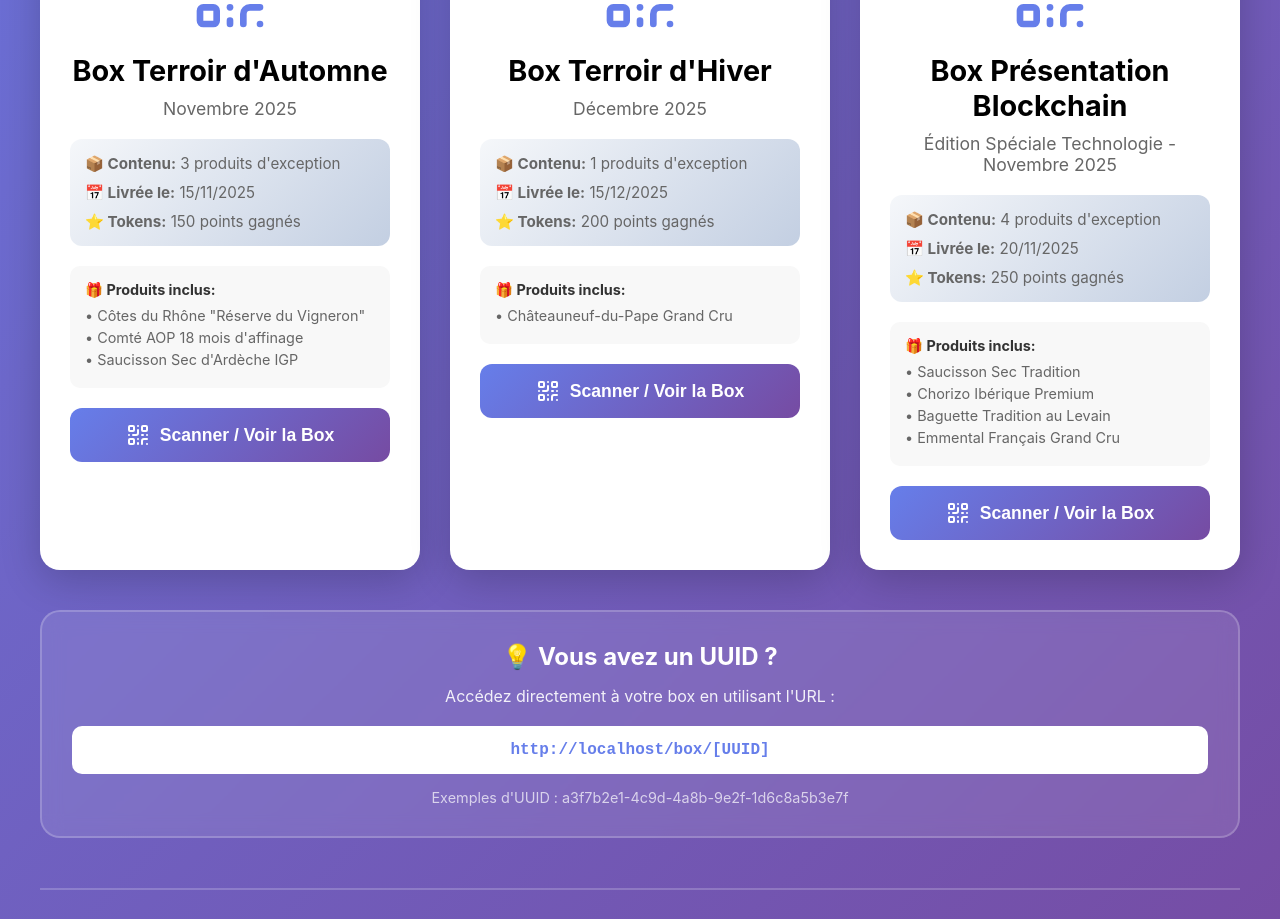
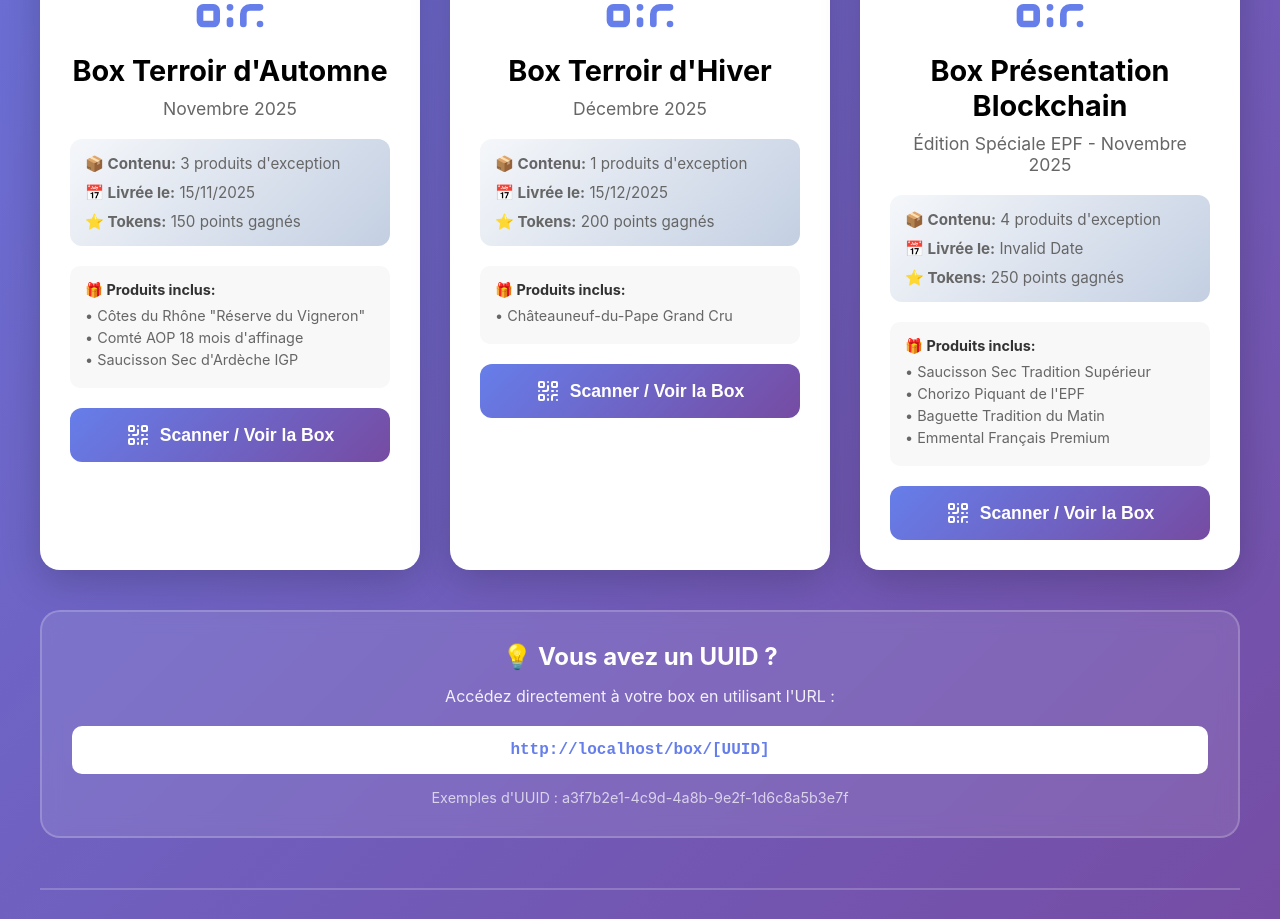
Before and after one commit to hugobordier/GueletonChain, a React (Vite) app: page / in a window 1280 px wide. Shown: the part 1082-2001 px from the top of the page. Built offline with nearby package versions, Linux system fonts and the light colour scheme.

Commit message:
style: modif du texte rigolo

```diff
--- a/src/data/boxes.ts
+++ b/src/data/boxes.ts
@@ -433,38 +433,37 @@ export const boxes: Record<string, Box> = {
   "b8e9c3f2-7d4a-4b9e-8f3a-2e7d9c6a4b8e": {
     uuid: "b8e9c3f2-7d4a-4b9e-8f3a-2e7d9c6a4b8e",
     name: "Box Présentation Blockchain",
-    edition: "Édition Spéciale Technologie - Novembre 2025",
-    deliveryDate: "2025-11-20",
+    edition: "Édition Spéciale EPF - Novembre 2025",
+    deliveryDate: "24-11-2025",
     memberNFT: "0xBLOCK2025...CHAIN",
     tokensEarned: 250,
     communityVote: {
       question:
         "Quelle innovation blockchain voulez-vous voir dans la prochaine box ?",
       options: [
-        "Smart Contracts automatisés",
-        "NFTs interactifs",
-        "Traçabilité quantique",
+        "Plus de saucisson",
+        "Du vin chaud NFT",
+        "Traçabilité emmental",
       ],
-      currentWinner: "Smart Contracts automatisés (52%)",
+      currentWinner: "Plus de saucisson (52%)",
     },
     products: [
       {
         id: "prod-charcuterie-001",
-        name: "Saucisson Sec Tradition",
+        name: "Saucisson Sec Tradition Supérieur",
         type: "charcuterie",
         image: "/assets/saucisson.jpeg",
         producer: {
-          name: "Maison Blockchain & Fils",
-          location: "Satoshi Valley, Silicon Alps (73)",
+          name: "Maison Hugo & Aleksei",
+          location: "Cachan (94)",
           certifications: [
-            "IGP Saucisson de Montagne",
-            "Label Rouge",
-            "Blockchain Verified™",
-            "Crypto-Artisan Certifié",
+            "IGP Saucisson de Montagne de Cachan",
+            "Label et la bete",
+            "Crypto-Artisan Certifié par GUEULETON CHAIN",
           ],
           walletAddress: "0xSAUC1SS0N...D3C3NTR4L1S3",
           story:
-            "Charcuterie familiale depuis 1847, pionnière de l'adoption blockchain en 2016. Chaque saucisson est tokenisé dès sa fabrication. Notre processus d'affinage est enregistré sur la blockchain toutes les 6 heures.",
+            "Viande de cochon élevée dans la cour de l'EPF, tokenisée par notre tokeniser Yannick",
           image: "/assets/saucisson.jpeg",
         },
         productionDate: "2025-08-15",
@@ -472,361 +471,273 @@ export const boxes: Record<string, Box> = {
         weight: "350g",
         temperature: "12-16°C",
         nftId: "NFT-SAUCISSON-BLOCK-001",
-        certifications: ["IGP", "Label Rouge", "Blockchain Verified™"],
-        ingredients: [
-          "Viande de porc français",
-          "Sel de Guérande",
-          "Poivre de Sarawak",
-          "Ail des ours bio",
-        ],
+        certifications: ["IGP", "Tres bon"],
+        ingredients: ["Viande de cochon français", "Sel du crous"],
         allergens: [],
         trackingEvents: [
           {
             id: "evt-401",
             timestamp: "2025-08-15T07:00:00Z",
-            location: "Ferme Blockchain - Élevage connecté",
-            status: "Sélection des porcs - Race Duroc Premium",
+            location: "Carrefour Market - Élevage connecté",
+            status: "Sélection des cochons - Rayon charcuterie",
             temperature: "18°C",
-            actor: "Éleveur certifié Smart Contract",
+            actor: "Éleveur certifié Tres Tres Smart Contract",
             blockchainHash: "0x1a2b3c4d...SAUC1SS0N",
           },
           {
             id: "evt-402",
-            timestamp: "2025-08-15T10:30:00Z",
-            location: "Atelier de transformation - Lab Crypto-Charcuterie",
-            status: "Hachage et embossage - Smart Manufacturing",
-            temperature: "4°C",
-            actor: "Maître charcutier MOF & Developer Solidity",
-            blockchainHash: "0xH4CH4G3...S3CUR1S3",
-          },
-          {
-            id: "evt-403",
-            timestamp: "2025-08-16T09:00:00Z",
-            location: "Cave d'affinage climatisée - Node Principal",
-            status: "Début affinage - Monitoring IoT activé",
-            temperature: "14°C - Hygrométrie 75%",
-            actor: "Affineur & Smart Contract Monitor",
-            blockchainHash: "0x4FF1N4G3...D3CENTR",
-          },
-          {
-            id: "evt-404",
-            timestamp: "2025-11-10T15:00:00Z",
-            location: "Cave d'affinage - Validation finale",
-            status: "Affinage optimal atteint - 85 jours",
-            temperature: "14°C",
-            actor: "IA Quality Control + Affineur",
-            blockchainHash: "0xV4L1D4T3...QUAL1TY",
+            timestamp: "2025-11-18T11:00:00Z",
+            location: "Station de packaging - Smart Factory",
+            status: "Emballage dans le sac a dos a coté du PC",
+            actor: "gueleton chain logistician",
+            blockchainHash: "0xP4CK4G3...NFT1234",
           },
           {
             id: "evt-405",
-            timestamp: "2025-11-18T11:00:00Z",
-            location: "Station de packaging - Smart Factory",
-            status: "Emballage sous vide avec QR Code NFT",
-            actor: "Robot d'emballage certifié",
-            blockchainHash: "0xP4CK4G3...NFT1234",
-          },
-          {
-            id: "evt-406",
             timestamp: "2025-11-20T08:30:00Z",
-            location: "Drone de livraison autonome",
+            location: "Petit Amphi",
             status: "Livraison express - GPS tracké en temps réel",
             temperature: "15°C ✓",
-            actor: "Drone certifié DGAC",
+            actor: "Megane 2",
             blockchainHash: "0xD3L1V3R...DR0N3",
           },
         ],
       },
       {
         id: "prod-charcuterie-002",
-        name: "Chorizo Ibérique Premium",
+        name: "Chorizo Piquant de l'EPF",
         type: "charcuterie",
         image: "/assets/chorizo.png",
         producer: {
-          name: "Tokenized Tapas - Casa del Blockchain",
-          location: "Crypto Valley, Digital Pyrenees (64)",
+          name: "Charcuterie Ibérique Hugo & Aleksei",
+          location: "Rayon Espagnol - Carrefour Market Cachan (94)",
           certifications: [
-            "DOP Chorizo Ibérico",
-            "Bellota Premium",
-            "Blockchain Heritage Certified",
-            "Web3 Artisan Excellence",
+            "Label Pas Cher",
+            "Certification Caddie Connecté",
+            "Blockchain Verified™ par Yannick",
           ],
-          walletAddress: "0xCH0R1Z0...1B3R1C0",
+          walletAddress: "0xCH0R1Z0...C4C4N",
           story:
-            "Maison fondée en 1923, digitalisée en 2018. Nos porcs ibériques sont élevés en liberté dans des dehesas connectées. Chaque animal dispose d'un wallet NFT unique. Le fumage au paprika est surveillé par capteurs IoT blockchain.",
+            "Chorizo premium sélectionné avec soin au rayon charcuterie internationale. Authentique et épicé, parfait pour les apéros blockchain de l'EPF.",
           image: "/assets/chorizo.png",
         },
-        productionDate: "2025-09-01",
-        expirationDate: "2026-03-01",
-        weight: "280g",
+        productionDate: "2025-11-15",
+        expirationDate: "2026-02-15",
+        weight: "200g",
         temperature: "14-18°C",
-        nftId: "NFT-CHORIZO-WEB3-042",
-        certifications: ["DOP", "Bellota Premium", "Web3 Certified"],
+        nftId: "NFT-CHORIZO-EPF-042",
+        certifications: ["Spicy Level 3", "Student Approved"],
         ingredients: [
-          "Viande de porc ibérique",
-          "Paprika fumé de La Vera",
-          "Ail confit",
-          "Sel marin de l'Atlantique",
+          "Viande de porc",
+          "Paprika fumé",
+          "Épices secrètes",
+          "Amour et passion blockchain",
         ],
         allergens: [],
         trackingEvents: [
           {
             id: "evt-501",
-            timestamp: "2025-09-01T06:30:00Z",
-            location: "Dehesa Digital - Élevage libre connecté",
-            status: "Sélection porc ibérique - Pedigree NFT vérifié",
-            temperature: "22°C",
-            actor: "Éleveur certifié & Blockchain Validator",
-            blockchainHash: "0x1B3R1C0...P0RC",
+            timestamp: "2025-11-15T16:30:00Z",
+            location: "Carrefour Market Cachan - Rayon Espagnol",
+            status: "Sélection du chorizo - Scanner de caisse bippé",
+            temperature: "8°C",
+            actor: "Hugo & Aleksei - Experts Courses",
+            blockchainHash: "0xC4RR3F0UR...CH0R1Z0",
           },
           {
             id: "evt-502",
-            timestamp: "2025-09-01T11:00:00Z",
-            location: "Atelier Crypto-Salaison",
-            status: "Préparation et assaisonnement paprika AOP",
-            temperature: "8°C",
-            actor: "Maître salaisonnier & Smart Contract Dev",
-            blockchainHash: "0xS4L41S0N...P4PR1K4",
+            timestamp: "2025-11-15T17:00:00Z",
+            location: "Sac à dos Eastpak - Compartiment frais",
+            status: "Transport sécurisé vers l'EPF",
+            temperature: "12°C",
+            actor: "Sac à dos connecté NFC",
+            blockchainHash: "0xS4C...TR4NSP0RT",
           },
           {
             id: "evt-503",
-            timestamp: "2025-09-02T14:00:00Z",
-            location: "Fumoir connecté - Smart Smokehouse",
-            status: "Fumage traditionnel au chêne - IoT monitored",
-            temperature: "24°C - Fumée: 180°C",
-            actor: "Maître fumeur & DevOps Specialist",
-            blockchainHash: "0xFUM4G3...CH3N3",
+            timestamp: "2025-11-20T09:00:00Z",
+            location: "Frigo de la coloc - Étage 2",
+            status: "Conservation optimale - Porte fermée",
+            temperature: "4°C ✓",
+            actor: "Frigo Samsung Smart",
+            blockchainHash: "0xFR1G0...C0NS3RV",
           },
           {
             id: "evt-504",
-            timestamp: "2025-11-12T16:00:00Z",
-            location: "Cave de maturation - Climate Control Node",
-            status: "Maturation terminée - 70 jours optimal",
-            temperature: "15°C - Hygrométrie 72%",
-            actor: "IA Maturation Control",
-            blockchainHash: "0xM4TUR3...0PT1M4L",
-          },
-          {
-            id: "evt-505",
-            timestamp: "2025-11-19T10:00:00Z",
-            location: "Centre logistique - Smart Warehouse",
-            status: "Préparation expédition - QR NFT généré",
-            temperature: "16°C",
-            actor: "Système automatisé",
-            blockchainHash: "0xPR3P4R3...3XP3D",
-          },
-          {
-            id: "evt-506",
-            timestamp: "2025-11-20T08:30:00Z",
-            location: "Véhicule autonome - Route traçée GPS",
-            status: "Livraison en cours - Blockchain live tracking",
-            temperature: "16°C ✓",
-            actor: "Véhicule autonome certifié",
-            blockchainHash: "0xD3L1V3R...4UT0",
+            timestamp: "2025-11-24T10:00:00Z",
+            location: "Petit Amphi EPF",
+            status: "Préparation présentation - Slicing time",
+            temperature: "20°C",
+            actor: "Couteau suisse victorinox",
+            blockchainHash: "0xSL1C3...CH0R1Z",
           },
         ],
       },
       {
         id: "prod-pain-001",
-        name: "Baguette Tradition au Levain",
+        name: "Baguette Tradition du Matin",
         type: "charcuterie",
         image: "/assets/baguette.jpeg",
         producer: {
-          name: "Boulangerie Satoshi Nakamoto",
-          location: "Bitcoin Boulevard, Blockchain City (75)",
+          name: "Boulangerie du coin - Cachan",
+          location: "Avenue de la Division Leclerc, Cachan (94)",
           certifications: [
-            "Label Baguette Tradition Française",
-            "Meilleur Ouvrier de France 2024",
-            "Blockchain Artisan Premium",
-            "Carbon Neutral Bakery",
+            "Label Baguette Parisienne",
+            "Cuite du matin même",
+            "Blockchain Bread Certified",
           ],
-          walletAddress: "0xB4GU3TT3...L3V41N",
+          walletAddress: "0xB4GU3TT3...C4C4N",
           story:
-            "Boulangerie artisanale depuis 2009 (année de naissance du Bitcoin !). Notre four à bois est connecté à la blockchain pour tracer chaque cuisson. Farine bio issue d'agriculteurs tokenisés. Levain naturel de 150 ans conservé en cold wallet biologique.",
+            "Boulangerie de quartier depuis 1987. Baguette achetée fraîche le matin même pour la présentation. Croustillante à souhait, parfaite pour accompagner fromage et charcuterie.",
           image: "/assets/baguette.jpeg",
         },
-        productionDate: "2025-11-20",
-        expirationDate: "2025-11-22",
+        productionDate: "2025-11-24",
+        expirationDate: "2025-11-24",
         weight: "250g",
         temperature: "18-22°C",
-        nftId: "NFT-BAGUETTE-SATOSHI-777",
-        certifications: ["Label Tradition", "MOF", "Blockchain Verified"],
+        nftId: "NFT-BAGUETTE-FRESH-777",
+        certifications: ["Ultra Fraîche", "Croustillante"],
         ingredients: [
-          "Farine T65 bio française",
-          "Levain naturel 150 ans",
-          "Sel de Guérande",
-          "Eau de source filtrée",
+          "Farine française",
+          "Eau",
+          "Sel",
+          "Levure",
+          "Savoir-faire artisanal",
         ],
         allergens: ["Gluten"],
         trackingEvents: [
           {
             id: "evt-601",
-            timestamp: "2025-11-19T18:00:00Z",
-            location: "Moulin connecté - Smart Mill",
-            status: "Mouture farine fraîche - Grain to Flour",
-            temperature: "20°C",
-            actor: "Meunier certifié & Blockchain Operator",
-            blockchainHash: "0xM0UTUR3...FR41CH3",
+            timestamp: "2025-11-24T06:00:00Z",
+            location: "Fournil Boulangerie Cachan",
+            status: "Cuisson du matin - Four traditionnel",
+            temperature: "240°C",
+            actor: "Boulanger artisan depuis 1987",
+            blockchainHash: "0xCU1SS0N...M4T1N",
           },
           {
             id: "evt-602",
-            timestamp: "2025-11-19T22:00:00Z",
-            location: "Fournil crypto-artisanal",
-            status: "Pétrissage et pointage - 1ère fermentation",
-            temperature: "24°C",
-            actor: "Boulanger MOF & Smart Contract Baker",
-            blockchainHash: "0xP3TR1SS4G3...L3V41N",
+            timestamp: "2025-11-24T07:30:00Z",
+            location: "Vitrine boulangerie",
+            status: "Mise en rayon - Encore chaude",
+            temperature: "25°C",
+            actor: "Vendeuse sympa",
+            blockchainHash: "0xV1TR1N3...FR41CH3",
           },
           {
             id: "evt-603",
-            timestamp: "2025-11-20T02:00:00Z",
-            location: "Chambre de pousse climatisée",
-            status: "2ème fermentation - Monitoring IoT actif",
-            temperature: "26°C - Hygrométrie 85%",
-            actor: "Système automatisé intelligent",
-            blockchainHash: "0xF3RM3NT4T...P0USS3",
+            timestamp: "2025-11-24T08:15:00Z",
+            location: "Boulangerie du coin",
+            status: "Achat - Transaction validée",
+            temperature: "22°C",
+            actor: "Hugo avec sa CB contactless",
+            blockchainHash: "0x4CH4T...B4GU3TT3",
           },
           {
             id: "evt-604",
-            timestamp: "2025-11-20T05:30:00Z",
-            location: "Four à bois connecté - 250°C",
-            status: "Cuisson artisanale - Blockchain timestamped",
-            temperature: "250°C → 230°C",
-            actor: "Boulanger MOF + IA Temperature Control",
-            blockchainHash: "0xCU1SS0N...CR0UST1",
+            timestamp: "2025-11-24T08:20:00Z",
+            location: "Sac en papier kraft",
+            status: "Transport - À pied vers l'EPF",
+            temperature: "20°C ✓",
+            actor: "Portée avec précaution",
+            blockchainHash: "0xTR4NSP0RT...P13D",
           },
           {
             id: "evt-605",
-            timestamp: "2025-11-20T06:00:00Z",
-            location: "Fournil - Zone de refroidissement",
-            status: "Refroidissement optimal - Croûte parfaite",
-            temperature: "22°C",
-            actor: "Contrôle qualité blockchain",
-            blockchainHash: "0xR3FR01D...QU4L1T3",
-          },
-          {
-            id: "evt-606",
-            timestamp: "2025-11-20T07:00:00Z",
-            location: "Packaging biodégradable - NFC Tag",
-            status: "Emballage éco-responsable avec puce NFC",
-            temperature: "20°C",
-            actor: "Robot packaging certifié",
-            blockchainHash: "0xP4CK4G3...3C0",
-          },
-          {
-            id: "evt-607",
-            timestamp: "2025-11-20T08:30:00Z",
-            location: "Livraison express - Vélo cargo électrique",
-            status: "Livraison fraîcheur garantie - Carbon Free",
-            temperature: "19°C ✓",
-            actor: "Livreur certifié blockchain",
-            blockchainHash: "0xL1VR3...V3L0",
+            timestamp: "2025-11-24T10:00:00Z",
+            location: "Petit Amphi EPF",
+            status: "Présentation - Découpe en rondelles",
+            temperature: "21°C ✓",
+            actor: "Couteau à pain dentelé",
+            blockchainHash: "0xD3C0UP3...R0ND3LL3",
           },
         ],
       },
       {
         id: "prod-fromage-002",
-        name: "Emmental Français Grand Cru",
+        name: "Emmental Français Premium",
         type: "fromage",
         image: "/assets/emmental.jpeg",
         producer: {
-          name: "Fromagerie Ethereum Alps",
-          location: "Crypto Mountain, Smart Contract Valley (74)",
+          name: "Fromagerie Président - Auchan Cachan",
+          location: "Rayon Fromage - Auchan Okabé Cachan (94)",
           certifications: [
-            "IGP Emmental Français Est-Central",
-            "Label Rouge Premium",
-            "Lait Cru de Montagne",
-            "Blockchain Heritage Gold",
+            "Label Président",
+            "Fromage de qualité",
+            "Blockchain Cheese Certified",
           ],
-          walletAddress: "0x3MM3NT4L...GR4NDcru",
+          walletAddress: "0x3MM3NT4L...C4C4N",
           story:
-            "Fromagerie coopérative fondée en 1892, révolutionnée par la blockchain en 2017. 67 producteurs laitiers connectés. Chaque meule de 80kg est tracée par RFID blockchain. Cave d'affinage à 15°C avec monitoring en temps réel sur smart contracts. Les trous (yeux) sont même comptés par IA !",
+            "Emmental français de qualité, sélectionné dans le rayon fromage d'Auchan. Parfait pour les sandwichs, les gratins, et les présentations blockchain à l'EPF. Trous authentiques garantis !",
           image: "/assets/emmental.jpeg",
         },
-        productionDate: "2025-05-10",
-        expirationDate: "2026-08-10",
-        weight: "450g",
+        productionDate: "2025-10-15",
+        expirationDate: "2026-01-15",
+        weight: "300g",
         temperature: "4-8°C",
-        nftId: "NFT-EMMENTAL-ETH-888",
-        certifications: ["IGP", "Label Rouge", "Lait Cru"],
+        nftId: "NFT-EMMENTAL-PRESIDENT-888",
+        certifications: ["Label Président", "Trous Vérifiés IA"],
         ingredients: [
-          "Lait cru de vache Montbéliarde",
-          "Ferments propioniques",
-          "Présure naturelle",
+          "Lait pasteurisé",
+          "Ferments lactiques",
           "Sel",
+          "Présure",
         ],
         allergens: ["Lait"],
         trackingEvents: [
           {
             id: "evt-701",
-            timestamp: "2025-05-10T05:00:00Z",
-            location: "Ferme Alpine Connectée - 1800m altitude",
-            status: "Traite matinale - 52 vaches Montbéliardes ID blockchain",
-            temperature: "36°C (lait frais)",
-            actor: "Éleveur & Blockchain Farmer",
-            blockchainHash: "0xTR41T3...M0NT4GN3",
+            timestamp: "2025-11-18T15:00:00Z",
+            location: "Auchan Okabé Cachan - Rayon Fromage",
+            status: "Sélection - Scanner prix vérifié",
+            temperature: "6°C",
+            actor: "Aleksei - Expert Fromages",
+            blockchainHash: "0x4UCH4N...3MM3NT4L",
           },
           {
             id: "evt-702",
-            timestamp: "2025-05-10T08:00:00Z",
-            location: "Fromagerie Smart Factory",
-            status: "Emprésurage en cuve cuivre - 1200L",
-            temperature: "32°C",
-            actor: "Maître fromager & Crypto Operator",
-            blockchainHash: "0x3MPR3S...CU1VR3",
+            timestamp: "2025-11-18T15:30:00Z",
+            location: "Caisse automatique n°4",
+            status: "Passage en caisse - Bip validé",
+            temperature: "20°C",
+            actor: "Caisse automatique NFC",
+            blockchainHash: "0xC41SS3...B1P",
           },
           {
             id: "evt-703",
-            timestamp: "2025-05-10T12:00:00Z",
-            location: "Atelier de moulage",
-            status: "Moulage meule 80kg - RFID Blockchain activé",
-            temperature: "28°C",
-            actor: "Fromager + IoT System",
-            blockchainHash: "0xM0UL4G3...M3UL3",
+            timestamp: "2025-11-18T16:00:00Z",
+            location: "Sac Auchan - Transport piéton",
+            status: "Retour vers résidence - Marche 10min",
+            temperature: "12°C",
+            actor: "Sac réutilisable Auchan",
+            blockchainHash: "0xTR4NSP0RT...P13D",
           },
           {
             id: "evt-704",
-            timestamp: "2025-05-11T09:00:00Z",
-            location: "Cave chaude - Formation des yeux",
-            status: "Fermentation propionique - Génération CO2",
-            temperature: "22°C → 24°C",
-            actor: "Maître de cave & IA Monitor",
-            blockchainHash: "0xF3RM3NT...Y3UX",
+            timestamp: "2025-11-18T16:15:00Z",
+            location: "Frigo partagé - Résidence étudiante",
+            status: "Stockage optimal - Étage du bas",
+            temperature: "4°C ✓",
+            actor: "Frigo communautaire",
+            blockchainHash: "0xFR1G0...ST0CK",
           },
           {
             id: "evt-705",
-            timestamp: "2025-05-20T14:00:00Z",
-            location: "Cave d'affinage - Nœud principal",
-            status: "Transfert cave froide - Début affinage 6 mois",
-            temperature: "15°C - Hygrométrie 90%",
-            actor: "Affineur MOF & Smart Contract",
-            blockchainHash: "0x4FF1N4G3...D3BUT",
+            timestamp: "2025-11-24T09:30:00Z",
+            location: "Cuisine résidence",
+            status: "Découpe en tranches - Planche à découper",
+            temperature: "18°C",
+            actor: "Couteau de cuisine bien aiguisé",
+            blockchainHash: "0xD3C0UP3...TR4NCH3",
           },
           {
             id: "evt-706",
-            timestamp: "2025-11-10T16:00:00Z",
-            location: "Cave d'affinage - Contrôle final",
-            status: "Affinage optimal - 6 mois accomplis",
-            temperature: "15°C",
-            actor: "IA Quality + Affineur MOF",
-            blockchainHash: "0x6M01S...P3RF3CT",
-          },
-          {
-            id: "evt-707",
-            timestamp: "2025-11-18T10:00:00Z",
-            location: "Atelier découpe sous vide",
-            status: "Découpe portion 450g - Emballage smart",
-            temperature: "6°C",
-            actor: "Robot de découpe certifié",
-            blockchainHash: "0xD3C0UP3...V1D3",
-          },
-          {
-            id: "evt-708",
-            timestamp: "2025-11-20T08:30:00Z",
-            location: "Camion frigorifique autonome",
-            status: "Transport chaîne du froid - GPS blockchain",
-            temperature: "5°C ✓",
-            actor: "Véhicule autonome certifié",
-            blockchainHash: "0xTR4NSP0RT...FR01D",
+            timestamp: "2025-11-24T10:00:00Z",
+            location: "Petit Amphi EPF",
+            status: "Présentation - Dégustation blockchain",
+            temperature: "20°C ✓",
+            actor: "Assiette de présentation",
+            blockchainHash: "0xPR3S3NT4T...3PF",
           },
         ],
       },
```
